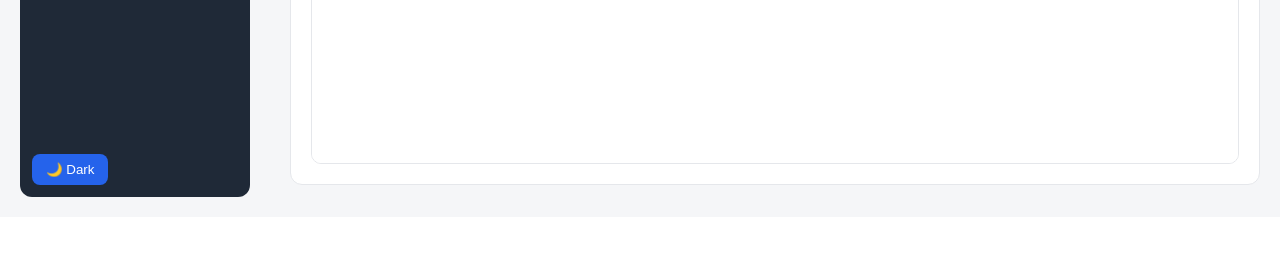
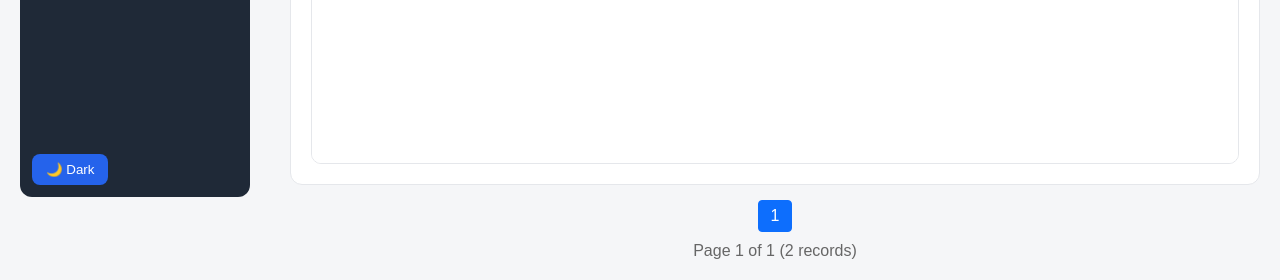
Before and after one commit to mhaghazadeh99/aks, a Django app: page /contract/ in a window 1280 px wide. Shown: the part 583-863 px from the top of the page. Before the commit the page ends 780 px from the top, so only its background shows below. Run offline with Django 5.2, Linux system fonts and the light colour scheme; a user stored in the database is signed in; data comes from the database, SQL or seed files in the repository; both versions use the stored data as it was after the commit; parts of the project's set-up code (start-up, migrations or seed data) failed here and were passed over; some libraries are stand-ins or nearby versions.

Commit message:
paginator

```diff
--- a/contract/views.py
+++ b/contract/views.py
@@ -10,9 +10,12 @@ from django.http import JsonResponse, response
 import csv
 from django.http import HttpResponse
 from datetime import datetime
+from django.core.paginator import Paginator
 
 def contract_index(request):
     contracts = Contract.objects.all().order_by('-created_at')
+
+# ...your filtering code...
      # ---------- FILTER SYSTEM ----------
     keys = request.GET.getlist("key")
     values = request.GET.getlist("value")
@@ -43,11 +46,22 @@ def contract_index(request):
         contracts = contracts.filter(**{f"{k}__icontains": v})
 
     # ---------- PAGE SIZE ----------
-    size = request.GET.get("size")
-    if size and size != "all":
-        contracts = contracts[:int(size)]
+
+    size = request.GET.get("size", "25")
+
+    if size == "all":
+        page_size = contracts.count() or 1   # avoid 0 if table is empty
+    else:
+        page_size = int(size)
+
+    # ---------- PAGINATION ----------
+    paginator = Paginator(contracts, page_size)
+    page = request.GET.get("page")
+    page_obj = paginator.get_page(page)
+
     return render(request, 'contract/index.html', {
-        'contracts': contracts
+        'page_obj': page_obj,
+        "page_size": size,
     })
 
 
--- a/dashboard/views.py
+++ b/dashboard/views.py
@@ -223,7 +223,7 @@ def tables_view(request):
     size = request.GET.get("size", "25")
 
     if size == "all":
-        page_size = queryset.count()   # show everything in one page
+        page_size = max(queryset.count(), 1)   # show everything in one page
     else:
         page_size = int(size)
 
--- a/templates/base.html
+++ b/templates/base.html
@@ -7,6 +7,7 @@
   <title>{% block title %}My App{% endblock %}</title>
 
   <link rel="stylesheet" href="{% static 'css/base.css' %}">
+  {% block extrastyle %}  {% endblock %}
 </head>
 
 <body>
@@ -120,5 +121,7 @@
 </main>
 
 <script src="{% static 'js/base.js' %}"></script>
+<script src="https://cdn.jsdelivr.net/npm/chart.js@4.4.1/dist/chart.umd.min.js"></script>
+
 </body>
 </html>
--- a/templates/contract/index.html
+++ b/templates/contract/index.html
@@ -7,6 +7,33 @@
 
 {% block extrastyle %}
 <style>
+.pagination {
+    display: flex;
+    justify-content: center;
+    align-items: center;
+    gap: 6px;
+    margin-top: 15px;
+}
+
+.pagination a,
+.pagination span {
+    padding: 6px 12px;
+    border: 1px solid #ccc;
+    border-radius: 4px;
+    text-decoration: none;
+}
+
+.pagination .current {
+    background: #0d6efd;
+    color: white;
+    border-color: #0d6efd;
+}
+
+.page-info {
+    text-align: center;
+    margin-top: 10px;
+    color: #666;
+}
 .col-toggle {
     width: 16px !important;
     height: 16px !important;
@@ -58,7 +85,7 @@
   <!-- CENTER: page size -->
   <div class="header-group">
   <span>Items:</span>
-  <select id="pageSize">
+  <select name="size" id="pageSize">
     <option value="10">10</option>
     <option value="25">25</option>
     <option value="50">50</option>
@@ -114,7 +141,7 @@
 
 <tbody id="tableBody">
 
-{% for c in contracts %}
+{% for c in page_obj  %}
 <tr>
 
 <td data-col="Source_Type">{{ c.Source_Type }}</td>
@@ -176,7 +203,29 @@
 
 </div>
 </div>
+<div class="pagination">
 
+    {% if page_obj.has_previous %}
+        <a href="?page={{ page_obj.previous_page_number }}">Previous</a>
+    {% endif %}
+
+    {% for num in page_obj.paginator.page_range %}
+        {% if page_obj.number == num %}
+            <span class="current">{{ num }}</span>
+        {% else %}
+            <a href="?page={{ num }}">{{ num }}</a>
+        {% endif %}
+    {% endfor %}
+
+    {% if page_obj.has_next %}
+        <a href="?page={{ page_obj.next_page_number }}">Next</a>
+    {% endif %}
+
+</div>
+<div class="page-info">
+    Page {{ page_obj.number }} of {{ page_obj.paginator.num_pages }}
+    ({{ page_obj.paginator.count }} records)
+</div>
 <!-- ================= JS ================= -->
 <script>
 function getCookie(name) {
```
Also changed, not shown: templates/analytics/dashboard.html (+75 -24 lines), templates/dashboard/tables.html (+52 -0 lines), db.sqlite3.
